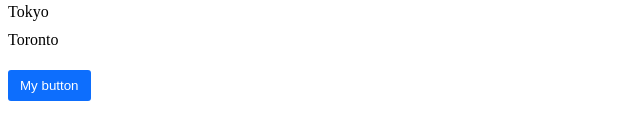
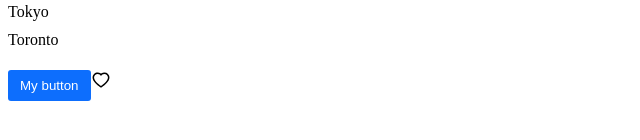
Before and after one commit to prabhu-raja/react-app, a React (Vite) app: page / in a window 1280 px wide. Shown: the part 190-330 px from the top of the page, without its empty margins (0-640 px from the left). Built offline with nearby package versions, Linux system fonts and the light colour scheme.

Commit message:
23 - exercise 🏋️‍♀️ - created Like component

```diff
--- a/src/App.tsx
+++ b/src/App.tsx
@@ -3,6 +3,7 @@
 import Alert from './components/Alert';
 import ListGroup from './components/ListGroup';
 import Button from './components/Button/Button';
+import Like from './components/Like';
 import './App.css';
 
 function App() {
@@ -20,6 +21,7 @@
         heading="Cities"
         onSelectItem={handleSelectItem}></ListGroup>
       <Button>My button</Button>
+      <Like onClick={() => console.log('👍')}></Like>
     </div>
     // <div>
     //   {alertVisible && (
--- /dev/null
+++ b/src/components/Like.tsx
@@ -0,0 +1,18 @@
+import { useState } from 'react';
+import { AiFillHeart, AiOutlineHeart } from 'react-icons/ai';
+
+interface Props {
+  onClick: () => void;
+}
+const Like = ({ onClick }: Props) => {
+  const [status, setStatus] = useState(false);
+  const toggle = () => {
+    setStatus(!status);
+    onClick();
+  };
+
+  if (status) return <AiFillHeart color="#ff6b81" size={20} onClick={toggle} />;
+  return <AiOutlineHeart size={20} onClick={toggle} />;
+};
+
+export default Like;
```
